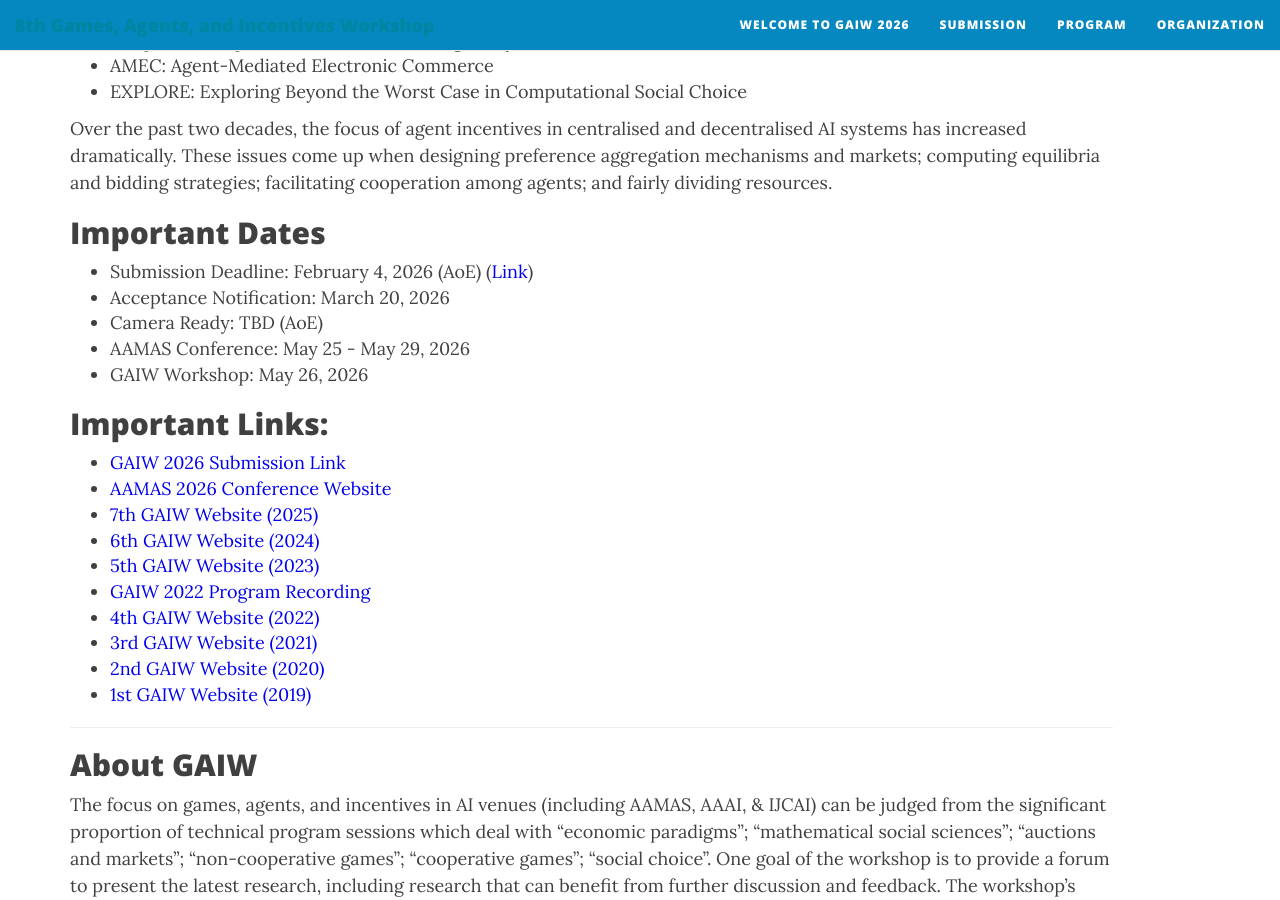
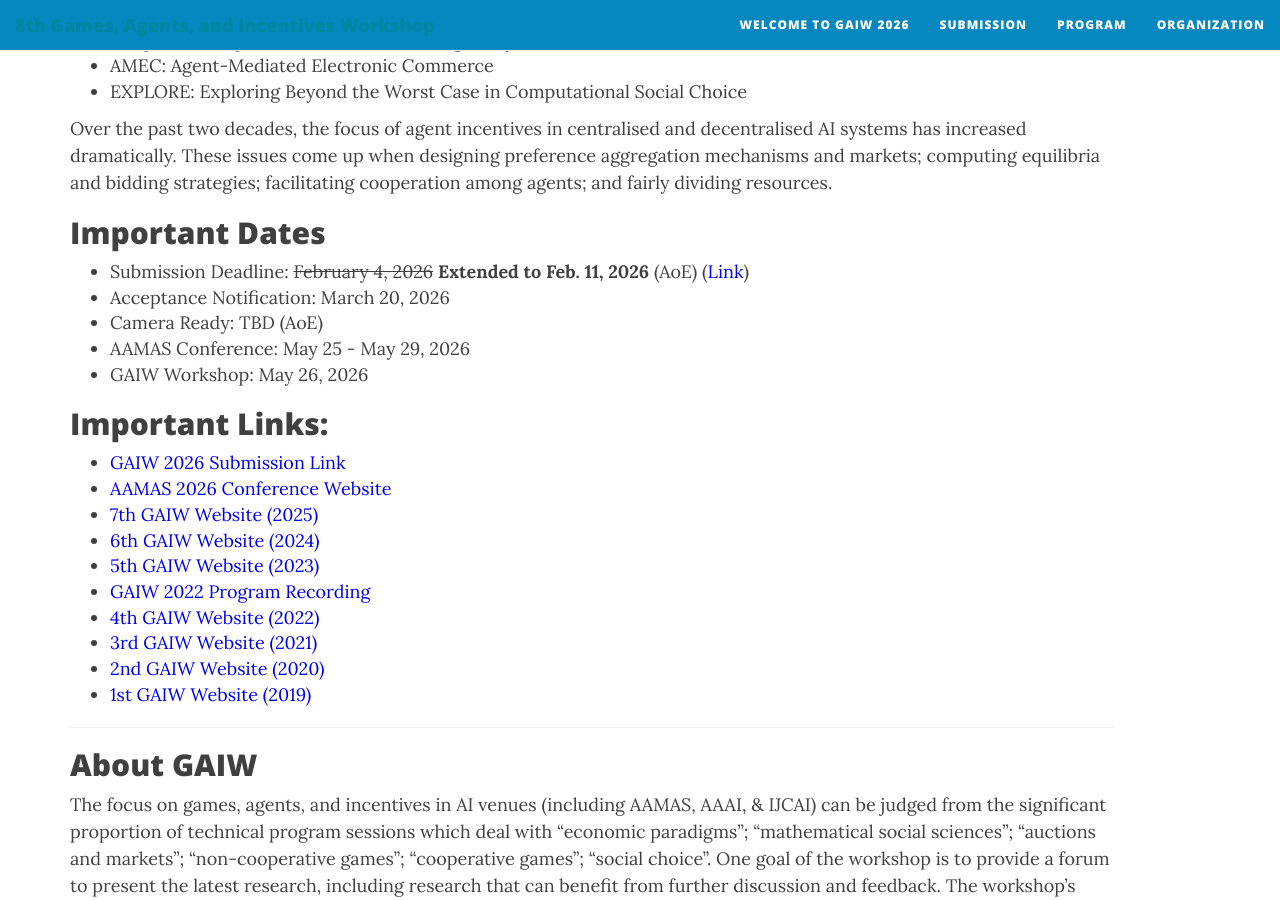
Before and after one commit to gtep-workshops/gaiw2026, a Jekyll site: the page built from index.md, in a window 1280 px wide and 900 px high, scrolled down 947 px. Built offline with Jekyll 4.4.1, drawn with Linux system fonts in a browser that asks for light colours; nearby versions of some CDN libraries.

Commit message:
Update index.md
updated deadline

```diff
--- a/index.md
+++ b/index.md
@@ -29,7 +29,7 @@ Games, Agents and Incentives is a confederated workshop which focuses (obviously
 Over the past two decades, the focus of agent incentives in centralised and decentralised AI systems has increased dramatically. These issues come up when designing preference aggregation mechanisms and markets; computing equilibria and bidding strategies; facilitating cooperation among agents; and fairly dividing resources.
 
 ## Important Dates
-* Submission Deadline: February 4, 2026 (AoE) ([Link](https://openreview.net/group?id=ifaamas.org/AAMAS/2026/Workshop/GAIW))
+* Submission Deadline: ~~February 4, 2026~~ **Extended to Feb. 11, 2026** (AoE) ([Link](https://openreview.net/group?id=ifaamas.org/AAMAS/2026/Workshop/GAIW))
 * Acceptance Notification: March 20, 2026
 * Camera Ready: TBD (AoE)
 * AAMAS Conference: May 25 - May 29, 2026
```
